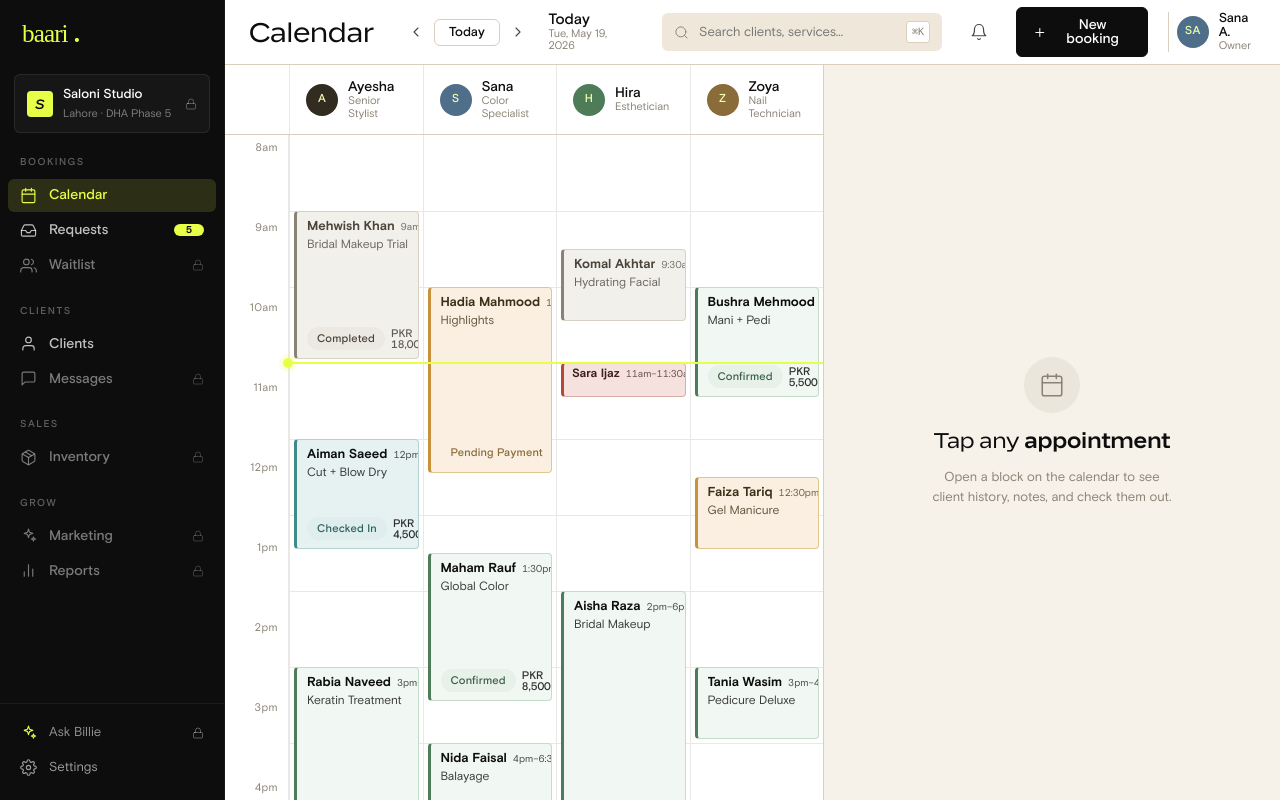
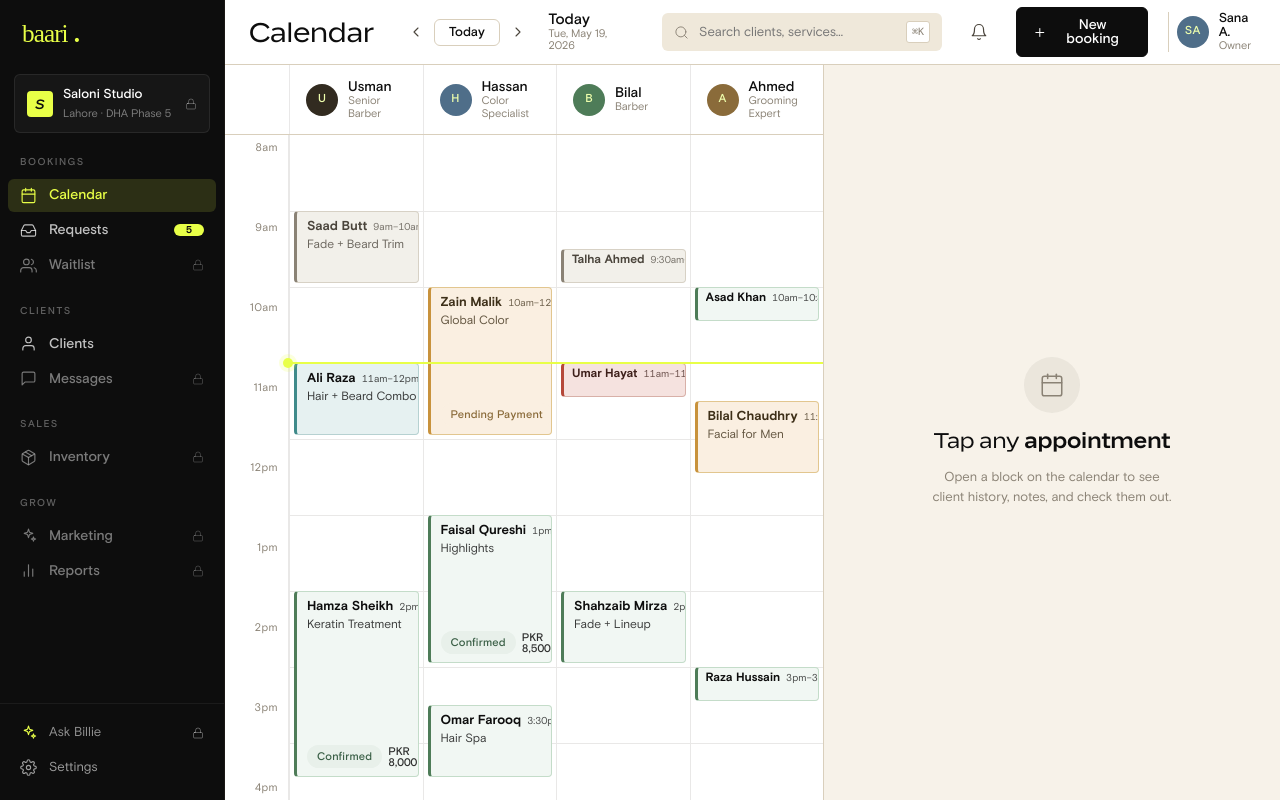
Before and after one commit to codewithwaheed/baari, a Next.js app in the folder apps/web/: page /dashboard in a window 1280 px wide. Built offline with nearby package versions, Linux system fonts and the light colour scheme.

Commit message:
feat(web): update seed data to male barbershop context

```diff
--- a/apps/web/src/components/dashboard/data.ts
+++ b/apps/web/src/components/dashboard/data.ts
@@ -1,5 +1,6 @@
 // apps/web/src/components/dashboard/data.ts
 // Seed data + shared types for the dashboard.
+// Reflects a male barbershop context.
 // All monetary values are stored in paisa (PKR × 100) per spec.
 
 import type { BookingStatus } from './primitives';
@@ -61,115 +62,129 @@ export interface Client {
 export interface ServiceItem {
   name: string;
   price: number; // paisa
-  dur: number; // hours
+  dur: number;   // hours
 }
 
 export const STAFF: Staff[] = [
-  { id: 'ayesha', name: 'Ayesha', role: 'Senior Stylist',   color: '#322B20' },
-  { id: 'sana',   name: 'Sana',   role: 'Color Specialist', color: '#4F6E89' },
-  { id: 'hira',   name: 'Hira',   role: 'Esthetician',      color: '#4E7C58' },
-  { id: 'zoya',   name: 'Zoya',   role: 'Nail Technician',  color: '#8A6B3A' },
+  { id: 'usman',  name: 'Usman',  role: 'Senior Barber',     color: '#322B20' },
+  { id: 'hassan', name: 'Hassan', role: 'Color Specialist',  color: '#4F6E89' },
+  { id: 'bilal',  name: 'Bilal',  role: 'Barber',            color: '#4E7C58' },
+  { id: 'ahmed',  name: 'Ahmed',  role: 'Grooming Expert',   color: '#8A6B3A' },
 ];
 
 export const SEED_APPTS: Appointment[] = [
-  { id: 'a1', staff: 'ayesha', client: 'Mehwish Khan',   phone: '0300 1234 567', service: 'Bridal Makeup Trial',  start:  9.0, end: 11.0, status: 'completed',      price: 1800000 },
-  { id: 'a2', staff: 'ayesha', client: 'Aiman Saeed',    phone: '0321 4567 890', service: 'Cut + Blow Dry',       start: 12.0, end: 13.5, status: 'checkedIn',      price:  450000 },
-  { id: 'a3', staff: 'ayesha', client: 'Rabia Naveed',   phone: '0333 2345 678', service: 'Keratin Treatment',    start: 15.0, end: 17.5, status: 'confirmed',      price: 1500000 },
-  { id: 'b1', staff: 'sana',   client: 'Hadia Mahmood',  phone: '0301 9876 543', service: 'Highlights',           start: 10.0, end: 12.5, status: 'pendingPayment', price: 1200000 },
-  { id: 'b2', staff: 'sana',   client: 'Maham Rauf',     phone: '0322 1122 334', service: 'Global Color',         start: 13.5, end: 15.5, status: 'confirmed',      price:  850000 },
-  { id: 'b3', staff: 'sana',   client: 'Nida Faisal',    phone: '0345 7788 990', service: 'Balayage',             start: 16.0, end: 18.5, status: 'confirmed',      price: 1400000 },
-  { id: 'c1', staff: 'hira',   client: 'Komal Akhtar',   phone: '0311 5544 332', service: 'Hydrating Facial',     start:  9.5, end: 10.5, status: 'completed',      price:  550000 },
-  { id: 'c2', staff: 'hira',   client: 'Sara Ijaz',      phone: '0334 6677 889', service: 'Threading + Brow Wax', start: 11.0, end: 11.5, status: 'noShow',         price:  200000 },
-  { id: 'c3', staff: 'hira',   client: 'Aisha Raza',     phone: '0302 8899 776', service: 'Bridal Makeup',        start: 14.0, end: 18.0, status: 'confirmed',      price: 3500000 },
-  { id: 'd1', staff: 'zoya',   client: 'Bushra Mehmood', phone: '0312 3344 556', service: 'Mani + Pedi',          start: 10.0, end: 11.5, status: 'confirmed',      price:  550000 },
-  { id: 'd2', staff: 'zoya',   client: 'Faiza Tariq',    phone: '0335 9988 776', service: 'Gel Manicure',         start: 12.5, end: 13.5, status: 'pendingPayment', price:  350000 },
-  { id: 'd3', staff: 'zoya',   client: 'Tania Wasim',    phone: '0303 4455 667', service: 'Pedicure Deluxe',      start: 15.0, end: 16.0, status: 'confirmed',      price:  400000 },
+  { id: 'a1', staff: 'usman',  client: 'Saad Butt',       phone: '0300 1234 567', service: 'Fade + Beard Trim',  start:  9.0, end: 10.0, status: 'completed',      price:  180000 },
+  { id: 'a2', staff: 'usman',  client: 'Ali Raza',        phone: '0321 4567 890', service: 'Hair + Beard Combo', start: 11.0, end: 12.0, status: 'checkedIn',      price:  150000 },
+  { id: 'a3', staff: 'usman',  client: 'Hamza Sheikh',    phone: '0333 2345 678', service: 'Keratin Treatment',  start: 14.0, end: 16.5, status: 'confirmed',      price:  800000 },
+  { id: 'b1', staff: 'hassan', client: 'Zain Malik',      phone: '0301 9876 543', service: 'Global Color',       start: 10.0, end: 12.0, status: 'pendingPayment', price:  650000 },
+  { id: 'b2', staff: 'hassan', client: 'Faisal Qureshi',  phone: '0322 1122 334', service: 'Highlights',         start: 13.0, end: 15.0, status: 'confirmed',      price:  850000 },
+  { id: 'b3', staff: 'hassan', client: 'Omar Farooq',     phone: '0345 7788 990', service: 'Hair Spa',           start: 15.5, end: 16.5, status: 'confirmed',      price:  300000 },
+  { id: 'c1', staff: 'bilal',  client: 'Talha Ahmed',     phone: '0311 5544 332', service: 'Clean Shave',        start:  9.5, end: 10.0, status: 'completed',      price:   80000 },
+  { id: 'c2', staff: 'bilal',  client: 'Umar Hayat',      phone: '0334 6677 889', service: 'Haircut',            start: 11.0, end: 11.5, status: 'noShow',         price:  120000 },
+  { id: 'c3', staff: 'bilal',  client: 'Shahzaib Mirza',  phone: '0302 8899 776', service: 'Fade + Lineup',      start: 14.0, end: 15.0, status: 'confirmed',      price:  160000 },
+  { id: 'd1', staff: 'ahmed',  client: 'Asad Khan',       phone: '0312 3344 556', service: 'Head Massage',       start: 10.0, end: 10.5, status: 'confirmed',      price:  120000 },
+  { id: 'd2', staff: 'ahmed',  client: 'Bilal Chaudhry',  phone: '0335 9988 776', service: 'Facial for Men',     start: 11.5, end: 12.5, status: 'pendingPayment', price:  250000 },
+  { id: 'd3', staff: 'ahmed',  client: 'Raza Hussain',    phone: '0303 4455 667', service: 'Beard Sculpt',       start: 15.0, end: 15.5, status: 'confirmed',      price:  100000 },
 ];
 
 export const SEED_REQUESTS: BookingRequest[] = [
-  { id: 'r1', client: 'Hina Yousaf',    phone: '0300 5566 778', service: 'Haircut + Blow Dry',  staff: 'Ayesha', day: 'Today',    time: 17.0, paid: true,  amount:  450000 },
-  { id: 'r2', client: 'Zara Iqbal',     phone: '0321 8899 220', service: 'Hydrating Facial',    staff: 'Hira',   day: 'Tomorrow', time: 11.0, paid: false, amount:  550000 },
-  { id: 'r3', client: 'Mariyam Sheikh', phone: '0345 1100 234', service: 'Highlights',          staff: 'Sana',   day: 'Tomorrow', time: 14.5, paid: true,  amount: 1200000 },
-  { id: 'r4', client: 'Sumbal Asif',    phone: '0333 6677 010', service: 'Gel Manicure',        staff: 'Zoya',   day: 'May 19',   time: 10.0, paid: false, amount:  350000 },
-  { id: 'r5', client: 'Ifrah Bilal',    phone: '0301 2233 445', service: 'Bridal Makeup Trial', staff: 'Ayesha', day: 'May 20',   time: 16.0, paid: true,  amount: 1800000 },
+  { id: 'r1', client: 'Ahsan Tariq',   phone: '0300 5566 778', service: 'Fade + Beard Trim',  staff: 'Usman',  day: 'Today',    time: 17.0, paid: true,  amount:  180000 },
+  { id: 'r2', client: 'Junaid Iqbal',  phone: '0321 8899 220', service: 'Facial for Men',     staff: 'Ahmed',  day: 'Tomorrow', time: 11.0, paid: false, amount:  250000 },
+  { id: 'r3', client: 'Waqas Noor',    phone: '0345 1100 234', service: 'Global Color',       staff: 'Hassan', day: 'Tomorrow', time: 14.5, paid: true,  amount:  650000 },
+  { id: 'r4', client: 'Imran Siddiq',  phone: '0333 6677 010', service: 'Hair Spa',           staff: 'Hassan', day: 'May 19',   time: 10.0, paid: false, amount:  300000 },
+  { id: 'r5', client: 'Kamran Bajwa',  phone: '0301 2233 445', service: 'Keratin Treatment',  staff: 'Usman',  day: 'May 20',   time: 16.0, paid: true,  amount:  800000 },
 ];
 
 export const SEED_CLIENTS: Client[] = [
-  { id: 'cl1', name: 'Mehwish Khan',   phone: '0300 1234 567', vip: true,  lastVisit: 'May 17, 2026', visits: 14, whatsappOptIn: true,
-    notes: 'Prefers warm undertones. Allergic to ammonia-based colors. Always offer chai before service.',
+  {
+    id: 'cl1', name: 'Saad Butt', phone: '0300 1234 567', vip: true,
+    lastVisit: 'May 17, 2026', visits: 14, whatsappOptIn: true,
+    notes: 'Prefers low fade on sides, medium on top. Beard sculpted square. Regular every 3 weeks.',
     history: [
-      { service: 'Bridal Makeup Trial', date: 'May 17, 2026', staff: 'Ayesha', amount: 1800000 },
-      { service: 'Hair Spa + Mask',     date: 'May 02, 2026', staff: 'Ayesha', amount:  450000 },
-      { service: 'Highlights',          date: 'Apr 18, 2026', staff: 'Sana',   amount: 1200000 },
-      { service: 'Threading',           date: 'Apr 04, 2026', staff: 'Hira',   amount:   80000 },
+      { service: 'Fade + Beard Trim',  date: 'May 17, 2026', staff: 'Usman',  amount: 180000 },
+      { service: 'Hair + Beard Combo', date: 'Apr 26, 2026', staff: 'Usman',  amount: 150000 },
+      { service: 'Highlights',         date: 'Apr 02, 2026', staff: 'Hassan', amount: 850000 },
+      { service: 'Clean Shave',        date: 'Mar 15, 2026', staff: 'Bilal',  amount:  80000 },
     ],
   },
-  { id: 'cl2', name: 'Aiman Saeed',    phone: '0321 4567 890', vip: false, lastVisit: 'May 17, 2026', visits: 3, whatsappOptIn: true,
-    notes: 'New client referred by Mehwish. Sensitive scalp — use mild shampoo only.',
+  {
+    id: 'cl2', name: 'Ali Raza', phone: '0321 4567 890', vip: false,
+    lastVisit: 'May 17, 2026', visits: 4, whatsappOptIn: true,
+    notes: 'New client. Sensitive scalp — use sulfate-free products.',
     history: [
-      { service: 'Cut + Blow Dry', date: 'May 17, 2026', staff: 'Ayesha', amount: 450000 },
-      { service: 'Cut + Blow Dry', date: 'Apr 12, 2026', staff: 'Ayesha', amount: 450000 },
-      { service: 'Consultation',   date: 'Mar 28, 2026', staff: 'Ayesha', amount: 0 },
+      { service: 'Hair + Beard Combo', date: 'May 17, 2026', staff: 'Usman', amount: 150000 },
+      { service: 'Haircut',            date: 'Apr 19, 2026', staff: 'Bilal', amount: 120000 },
     ],
   },
-  { id: 'cl3', name: 'Rabia Naveed',   phone: '0333 2345 678', vip: true,  lastVisit: 'May 17, 2026', visits: 22, whatsappOptIn: true,
-    notes: 'VIP. Books quarterly. Prefers 4pm slots. Husband pays — invoice to him.',
+  {
+    id: 'cl3', name: 'Hamza Sheikh', phone: '0333 2345 678', vip: true,
+    lastVisit: 'May 17, 2026', visits: 22, whatsappOptIn: true,
+    notes: 'VIP. Books quarterly for keratin. Always in afternoon slots. Pays cash only.',
     history: [
-      { service: 'Keratin Treatment', date: 'May 17, 2026', staff: 'Ayesha', amount: 1500000 },
-      { service: 'Cut + Color',       date: 'Feb 14, 2026', staff: 'Sana',   amount: 1250000 },
-      { service: 'Bridal Touchup',    date: 'Nov 22, 2025', staff: 'Ayesha', amount: 2500000 },
+      { service: 'Keratin Treatment', date: 'May 17, 2026', staff: 'Usman',  amount: 800000 },
+      { service: 'Keratin Treatment', date: 'Feb 08, 2026', staff: 'Usman',  amount: 800000 },
+      { service: 'Hair Spa',          date: 'Jan 11, 2026', staff: 'Hassan', amount: 300000 },
     ],
   },
-  { id: 'cl4', name: 'Hadia Mahmood',  phone: '0301 9876 543', vip: false, lastVisit: 'May 17, 2026', visits: 7, whatsappOptIn: false,
-    notes: 'Booked via Instagram DM. Prefers communication via call, not WhatsApp.',
+  {
+    id: 'cl4', name: 'Zain Malik', phone: '0301 9876 543', vip: false,
+    lastVisit: 'May 17, 2026', visits: 7, whatsappOptIn: false,
+    notes: 'Booked via Instagram. Prefers contact via call, not WhatsApp.',
     history: [
-      { service: 'Highlights', date: 'May 17, 2026', staff: 'Sana', amount: 1200000 },
-      { service: 'Toner',      date: 'Apr 03, 2026', staff: 'Sana', amount:  350000 },
+      { service: 'Global Color', date: 'May 17, 2026', staff: 'Hassan', amount: 650000 },
+      { service: 'Highlights',   date: 'Mar 22, 2026', staff: 'Hassan', amount: 850000 },
     ],
   },
-  { id: 'cl5', name: 'Komal Akhtar',   phone: '0311 5544 332', vip: false, lastVisit: 'May 17, 2026', visits: 4, whatsappOptIn: true,
-    notes: 'Acne-prone, oily T-zone. Avoid heavy creams.',
+  {
+    id: 'cl5', name: 'Talha Ahmed', phone: '0311 5544 332', vip: false,
+    lastVisit: 'May 17, 2026', visits: 5, whatsappOptIn: true,
+    notes: 'Quick in-and-out. Never wants product. Straight razor shave only.',
     history: [
-      { service: 'Hydrating Facial', date: 'May 17, 2026', staff: 'Hira', amount: 550000 },
-      { service: 'Hydrating Facial', date: 'Apr 19, 2026', staff: 'Hira', amount: 550000 },
+      { service: 'Clean Shave', date: 'May 17, 2026', staff: 'Bilal', amount:  80000 },
+      { service: 'Clean Shave', date: 'Apr 24, 2026', staff: 'Bilal', amount:  80000 },
     ],
   },
-  { id: 'cl6', name: 'Aisha Raza',     phone: '0302 8899 776', vip: true,  lastVisit: 'May 17, 2026', visits: 11, whatsappOptIn: true,
-    notes: 'Bride — wedding May 20. Final trial today. Photos already sent.',
+  {
+    id: 'cl6', name: 'Asad Khan', phone: '0312 3344 556', vip: true,
+    lastVisit: 'May 17, 2026', visits: 11, whatsappOptIn: true,
+    notes: 'Comes in every two weeks. Head massage + haircut package. Prefers Ahmed.',
     history: [
-      { service: 'Bridal Makeup',       date: 'May 17, 2026', staff: 'Hira', amount: 3500000 },
-      { service: 'Bridal Makeup Trial', date: 'May 10, 2026', staff: 'Hira', amount: 1800000 },
-      { service: 'Facial — Glow',       date: 'Apr 28, 2026', staff: 'Hira', amount:  750000 },
+      { service: 'Head Massage',        date: 'May 17, 2026', staff: 'Ahmed', amount: 120000 },
+      { service: 'Head Massage + Cut',  date: 'May 03, 2026', staff: 'Ahmed', amount: 250000 },
+      { service: 'Facial for Men',      date: 'Apr 15, 2026', staff: 'Ahmed', amount: 250000 },
     ],
   },
-  { id: 'cl7', name: 'Bushra Mehmood', phone: '0312 3344 556', vip: false, lastVisit: 'May 17, 2026', visits: 6, whatsappOptIn: true,
-    notes: 'Likes nude / OPI pale pink. Filing — almond shape.',
+  {
+    id: 'cl7', name: 'Omar Farooq', phone: '0345 7788 990', vip: false,
+    lastVisit: 'May 17, 2026', visits: 3, whatsappOptIn: true,
+    notes: 'Experimenting with hair color. Currently going lighter. Patch test done.',
     history: [
-      { service: 'Mani + Pedi', date: 'May 17, 2026', staff: 'Zoya', amount: 550000 },
-      { service: 'Gel Mani',    date: 'Apr 25, 2026', staff: 'Zoya', amount: 350000 },
+      { service: 'Hair Spa',    date: 'May 17, 2026', staff: 'Hassan', amount: 300000 },
+      { service: 'Highlights',  date: 'Apr 30, 2026', staff: 'Hassan', amount: 850000 },
     ],
   },
-  { id: 'cl8', name: 'Nida Faisal',    phone: '0345 7788 990', vip: false, lastVisit: 'May 17, 2026', visits: 2, whatsappOptIn: true,
+  {
+    id: 'cl8', name: 'Bilal Chaudhry', phone: '0335 9988 776', vip: false,
+    lastVisit: 'May 17, 2026', visits: 2, whatsappOptIn: true,
     notes: '',
     history: [
-      { service: 'Balayage', date: 'May 17, 2026', staff: 'Sana', amount: 1400000 },
+      { service: 'Facial for Men', date: 'May 17, 2026', staff: 'Ahmed', amount: 250000 },
     ],
   },
 ];
 
 export const SERVICES: ServiceItem[] = [
-  { name: 'Cut + Blow Dry',      price:  450000, dur: 1.5 },
-  { name: 'Haircut',             price:  250000, dur: 1.0 },
-  { name: 'Global Color',        price:  850000, dur: 2.0 },
-  { name: 'Highlights',          price: 1200000, dur: 2.5 },
-  { name: 'Balayage',            price: 1400000, dur: 2.5 },
-  { name: 'Keratin Treatment',   price: 1500000, dur: 2.5 },
-  { name: 'Hydrating Facial',    price:  550000, dur: 1.0 },
-  { name: 'Threading',           price:   80000, dur: 0.25 },
-  { name: 'Brow Wax',            price:  120000, dur: 0.5 },
-  { name: 'Mani + Pedi',         price:  550000, dur: 1.5 },
-  { name: 'Gel Manicure',        price:  350000, dur: 1.0 },
-  { name: 'Pedicure Deluxe',     price:  400000, dur: 1.0 },
-  { name: 'Bridal Makeup Trial', price: 1800000, dur: 2.0 },
-  { name: 'Bridal Makeup',       price: 3500000, dur: 4.0 },
+  { name: 'Haircut',            price:  120000, dur: 0.5 },
+  { name: 'Fade Cut',           price:  160000, dur: 0.75 },
+  { name: 'Fade + Beard Trim',  price:  180000, dur: 1.0 },
+  { name: 'Hair + Beard Combo', price:  150000, dur: 1.0 },
+  { name: 'Beard Trim',         price:   80000, dur: 0.5 },
+  { name: 'Beard Sculpt',       price:  100000, dur: 0.5 },
+  { name: 'Clean Shave',        price:   80000, dur: 0.5 },
+  { name: 'Head Massage',       price:  120000, dur: 0.5 },
+  { name: 'Facial for Men',     price:  250000, dur: 1.0 },
+  { name: 'Hair Spa',           price:  300000, dur: 1.0 },
+  { name: 'Global Color',       price:  650000, dur: 2.0 },
+  { name: 'Highlights',         price:  850000, dur: 2.0 },
+  { name: 'Keratin Treatment',  price:  800000, dur: 2.5 },
 ];
```
